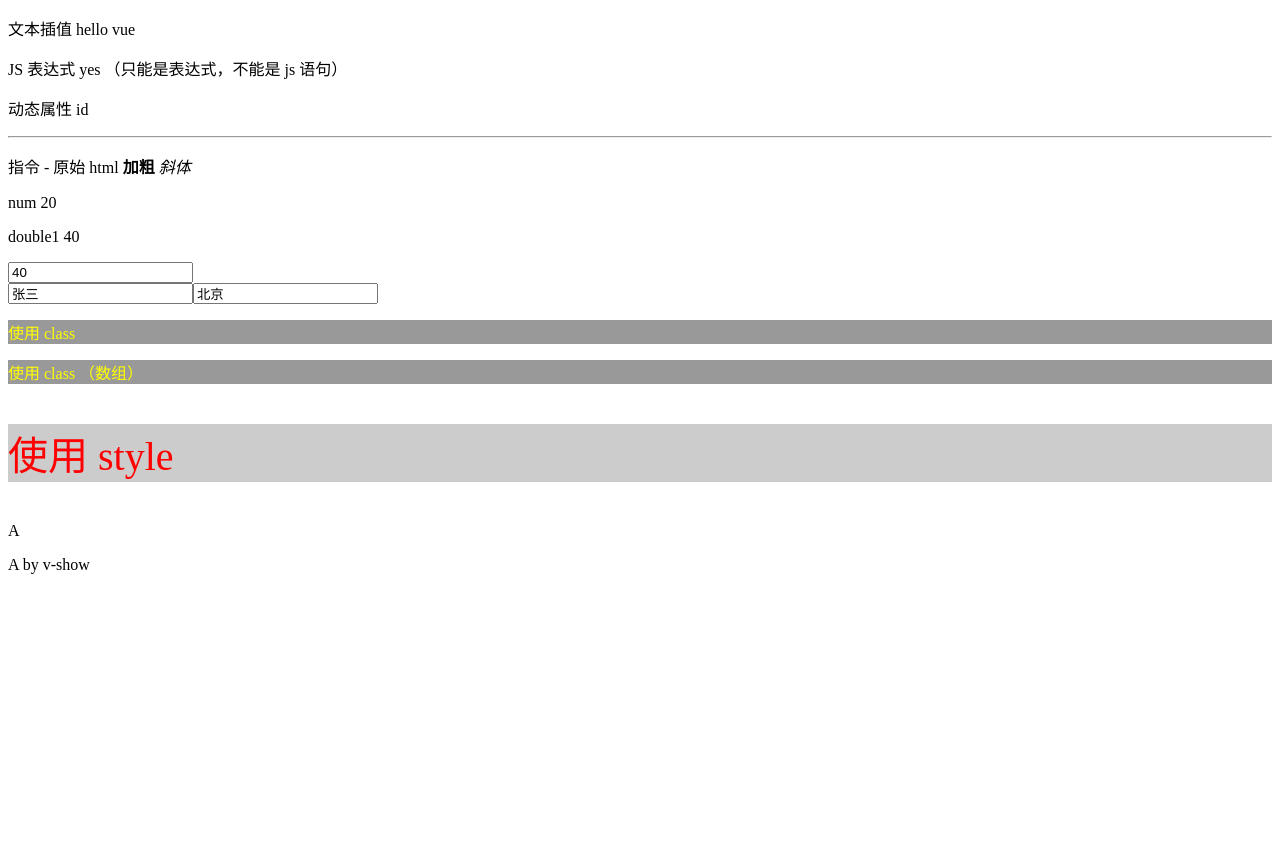
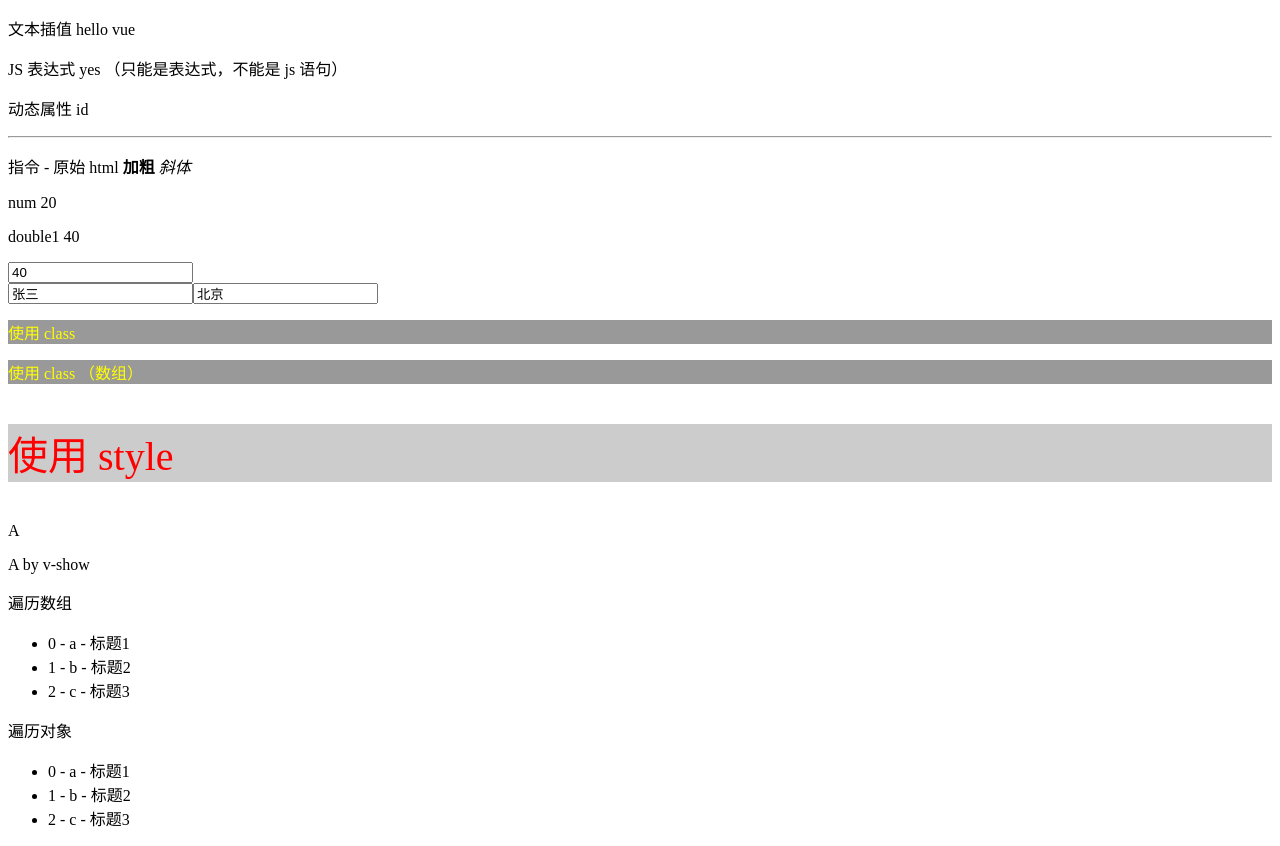
Before and after one commit to dengerpu/web_learning, a Vue app in the folder 面试题/Vue面试题/vue2-demo/: page / in a window 1280 px wide. Before the commit the page ends 800 px from the top, so only its background shows below. Built offline with nearby package versions, Linux system fonts and the light colour scheme.

Commit message:
feat: 循环渲染

```diff
--- a/面试题/Vue面试题/vue2-demo/src/App.vue
+++ b/面试题/Vue面试题/vue2-demo/src/App.vue
@@ -5,12 +5,14 @@
     <WatchDemo></WatchDemo>
     <ClassDemo></ClassDemo>
     <ConditionDemo></ConditionDemo>
+    <ListDemo></ListDemo>
   </div>
 </template>
 <script>
 import ClassDemo from './views/基本使用/ClassDemo.vue'
 import ComputedDemo from './views/基本使用/ComputedDemo.vue'
 import ConditionDemo from './views/基本使用/ConditionDemo.vue'
+import ListDemo from './views/基本使用/ListDemo.vue'
 import TqlDemo from './views/基本使用/TqlDemo.vue'
 import WatchDemo from './views/基本使用/WatchDemo.vue'
 export default {
@@ -20,7 +22,8 @@
     ComputedDemo,
     WatchDemo,
     ClassDemo,
-    ConditionDemo
+    ConditionDemo,
+    ListDemo
   }
 }
 </script>
--- /dev/null
+++ b/面试题/Vue面试题/vue2-demo/src/views/基本使用/ListDemo.vue
@@ -0,0 +1,37 @@
+<template>
+  <div>
+      <p>遍历数组</p>
+      <ul>
+          <li v-for="(item, index) in listArr" :key="item.id">
+              {{index}} - {{item.id}} - {{item.title}}
+          </li>
+      </ul>
+
+      <p>遍历对象</p>
+      <ul >
+          <li v-for="(val, key, index) in listObj" :key="key">
+              {{index}} - {{key}} -  {{val.title}}
+          </li>
+      </ul>
+  </div>
+</template>
+
+<script>
+export default {
+  data() {
+      return {
+          flag: false,
+          listArr: [
+              { id: 'a', title: '标题1' }, // 数据结构中，最好有 id ，方便使用 key
+              { id: 'b', title: '标题2' },
+              { id: 'c', title: '标题3' }
+          ],
+          listObj: {
+              a: { title: '标题1' },
+              b: { title: '标题2' },
+              c: { title: '标题3' },
+          }
+      }
+  }
+}
+</script>
```
